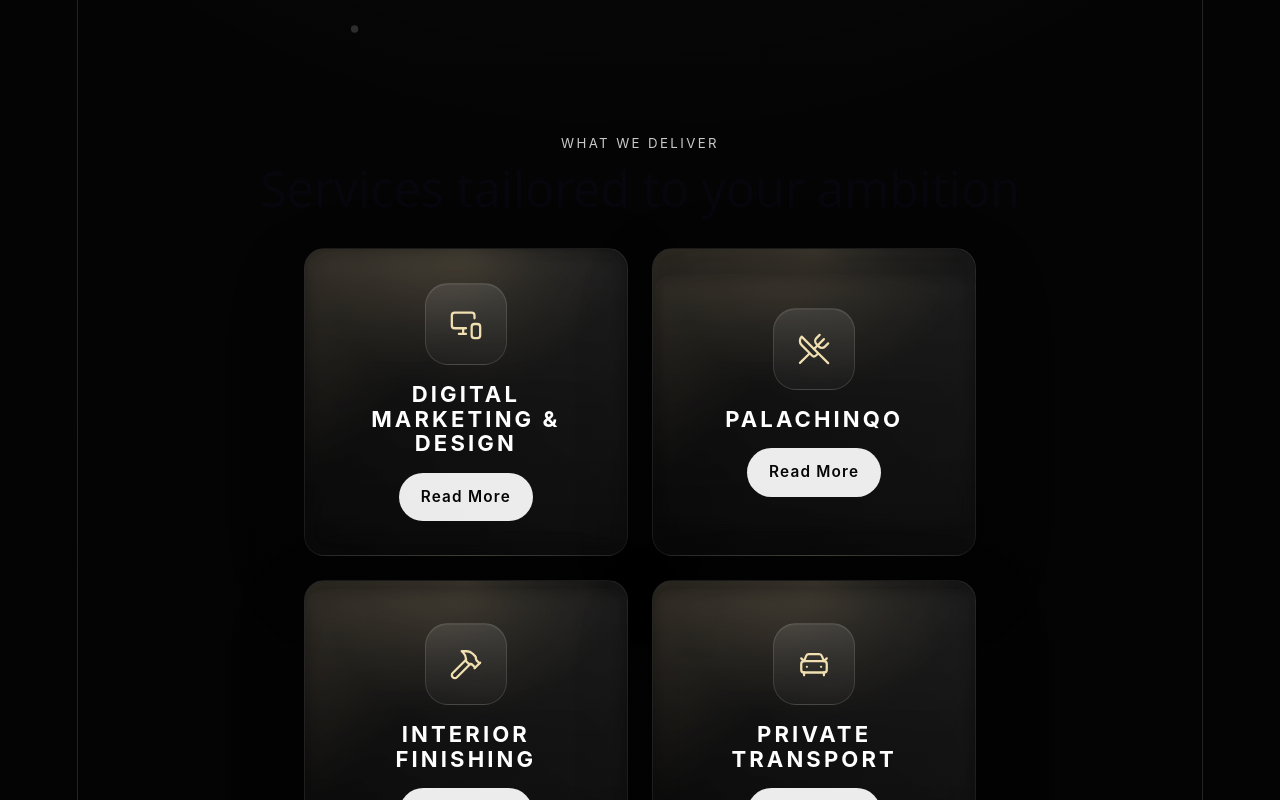
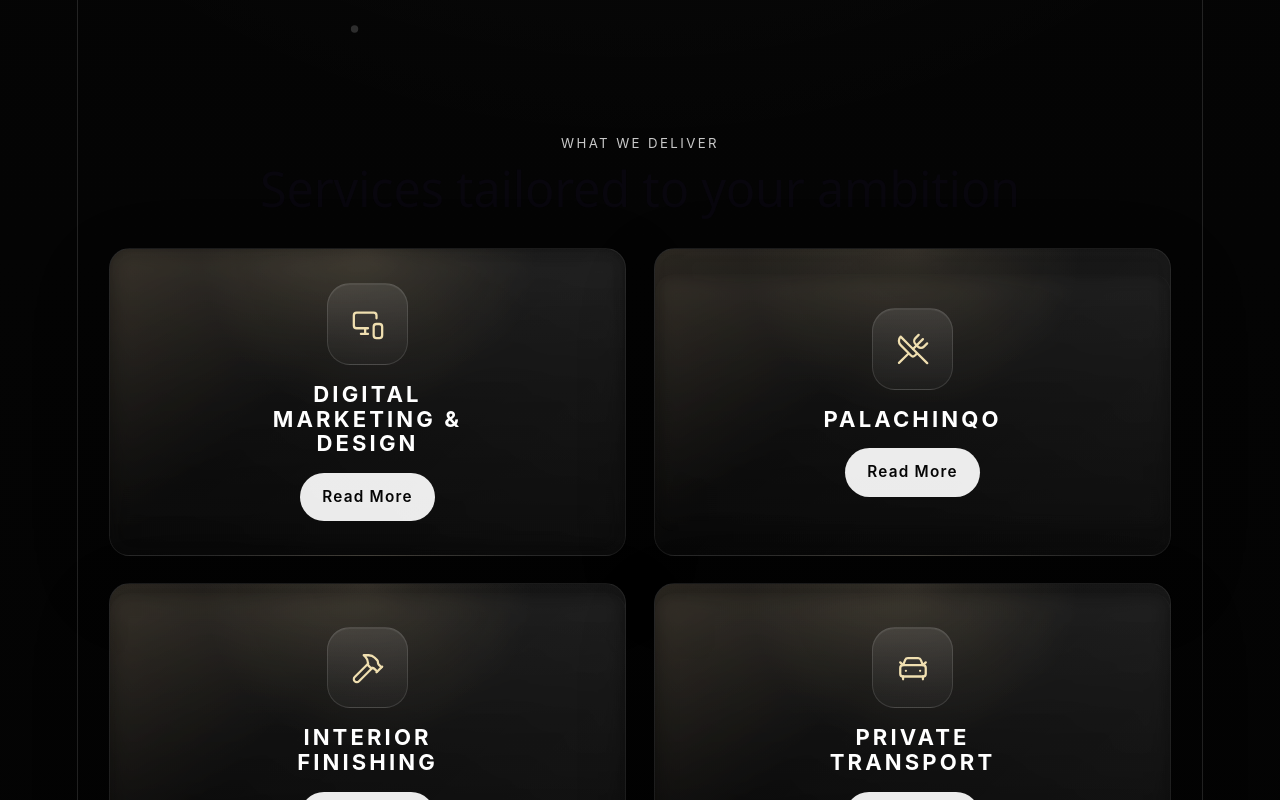
Before and after one commit to jureljubodev/regnumdecimarum-web, a React (Vite) app: page / in a window 1280 px wide. Shown: the part 760-1560 px from the top of the page. Built offline with nearby package versions, Linux system fonts and the light colour scheme.

Commit message:
Refine service pages and widen home service cards

```diff
--- a/src/components/ServicePage.tsx
+++ b/src/components/ServicePage.tsx
@@ -34,7 +34,12 @@ const ServicePage: React.FC<ServicePageProps> = ({ currentLang = 'en' }) => {
         en: ['Web Development', 'Brand Identity', 'Marketing Strategy', 'Growth Systems', 'Digital Analytics', 'SEO Optimization'],
         hr: ['Web Razvoj', 'Brend Identitet', 'Marketinška Strategija', 'Sustavi Rasta', 'Digitalna Analitika', 'SEO Optimizacija']
       },
-      image: digitalImg
+      image: digitalImg,
+      website: 'https://jureljubodev.github.io/portfolio/',
+      websiteLabel: {
+        en: 'View Portfolio',
+        hr: 'Pogledajte Portfolio'
+      }
     },
     hospitality: {
       title: { en: 'PalachinqO', hr: 'PalachinqO' },
@@ -135,15 +140,6 @@ const ServicePage: React.FC<ServicePageProps> = ({ currentLang = 'en' }) => {
             <p>{service.fullDescription[lang]}</p>
           </div>
 
-          <div className={styles.features}>
-            <h2>{lang === 'en' ? 'What We Offer' : 'Što Nudimo'}</h2>
-            <ul>
-              {service.features[lang].map((feature, index) => (
-                <li key={index}>{feature}</li>
-              ))}
-            </ul>
-          </div>
-
           <div className={styles.cta}>
             {'website' in service && service.website ? (
               <a
@@ -152,7 +148,9 @@ const ServicePage: React.FC<ServicePageProps> = ({ currentLang = 'en' }) => {
                 rel="noreferrer"
                 className={styles.secondaryCtaButton}
               >
-                {lang === 'en' ? 'Visit Website' : 'Posjetite Web Stranicu'}
+                {'websiteLabel' in service && service.websiteLabel
+                  ? service.websiteLabel[lang]
+                  : (lang === 'en' ? 'Visit Website' : 'Posjetite Web Stranicu')}
               </a>
             ) : null}
             <a href={homeContactHref} className={styles.ctaButton}>{lang === 'en' ? 'Get in Touch' : 'Kontaktirajte Nas'}</a>
--- a/src/components/Services.module.css
+++ b/src/components/Services.module.css
@@ -1,5 +1,6 @@
 .section {
   padding: 5.5rem 1.8rem 3rem;
+  width: 100%;
   display: flex;
   flex-direction: column;
   justify-content: center;
@@ -7,7 +8,7 @@
 }
 
 .sectionHead {
-  max-width: 48rem;
+  width: min(100%, 76rem);
   margin-bottom: 2rem;
 }
 
@@ -18,9 +19,10 @@
 }
 
 .serviceGrid {
+  width: min(100%, 76rem);
   display: grid;
   grid-template-columns: repeat(2, minmax(0, 1fr));
-  gap: 1.4rem;
+  gap: 1.6rem;
 }
 
 .serviceCard {
```
